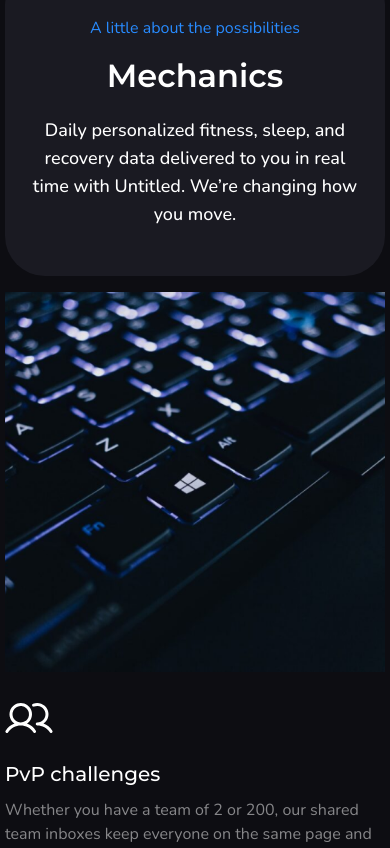
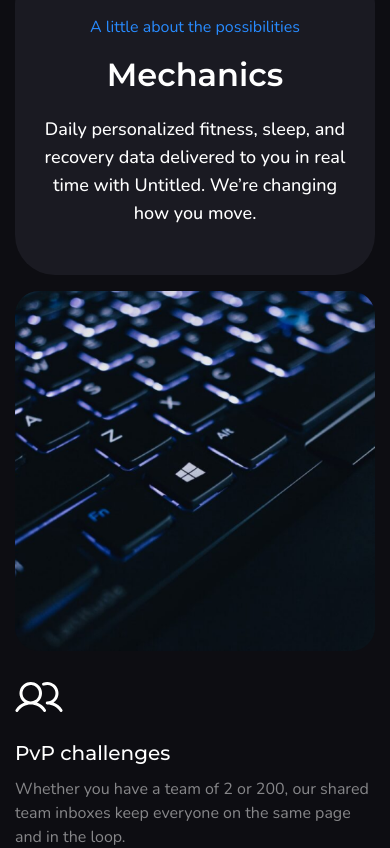
Before and after one commit to VladislavKori/CyberyalLanding, a Next.js app: page / in a window 390 px wide. Shown: the part 1149-1997 px from the top of the page. Built offline with nearby package versions, Linux system fonts and the light colour scheme.

Commit message:
fix content padding

```diff
--- a/styles/Home.module.scss
+++ b/styles/Home.module.scss
@@ -212,7 +212,7 @@
 
     .content {
         width: 100%;
-        padding: 0px 5px;
+        padding: 0px 15px;
     }
 
     .hero {
--- a/styles/component.scss
+++ b/styles/component.scss
@@ -218,6 +218,7 @@
         height: 100%;
         width: 100%;
         overflow: hidden;
+        border-radius: 24px;
     }
 
     &__info {
```
